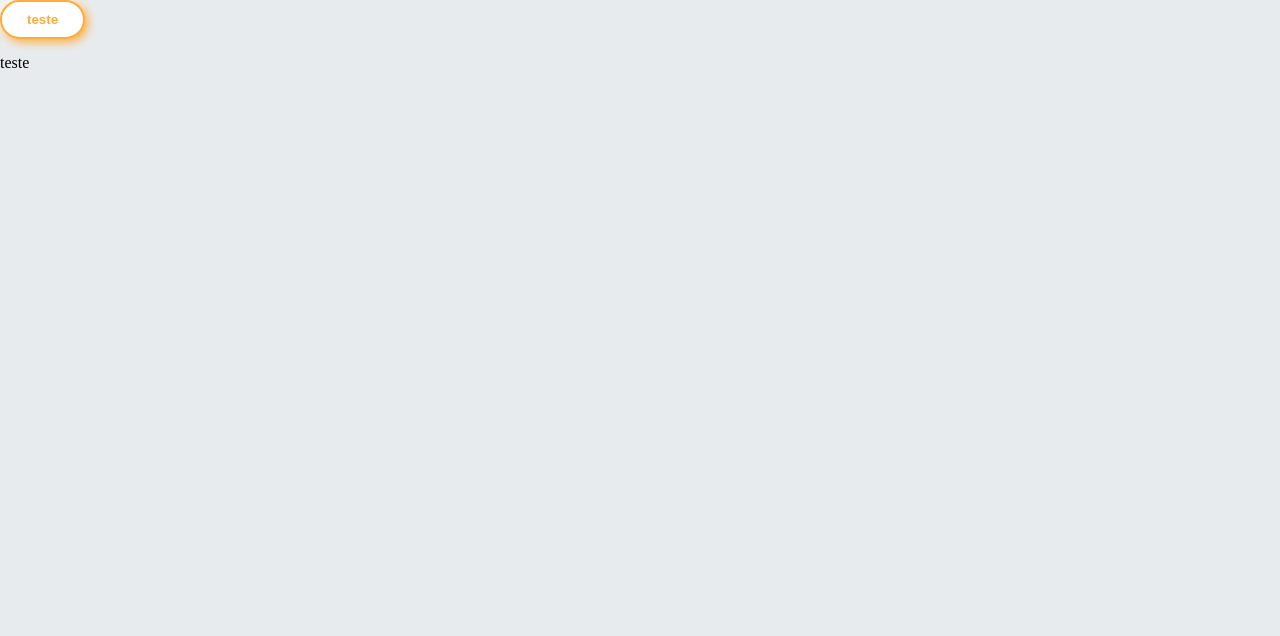
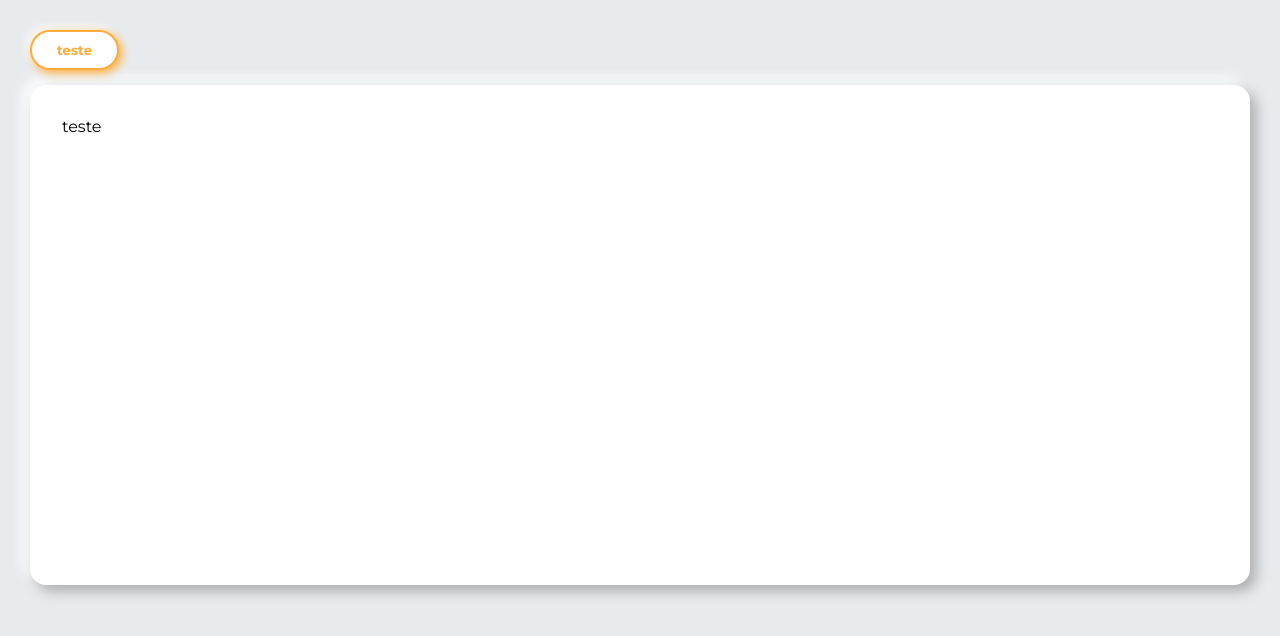
Before and after one commit to narukaioh/mega-hack3-frontend, a React (Create React App) app: page / in a window 1280 px wide. Shown: the top 636 px of the page. Built offline with nearby package versions, Linux system fonts and the light colour scheme.

Commit message:
Created style for Card component

```diff
--- a/src/components/Button/button.scss
+++ b/src/components/Button/button.scss
@@ -12,12 +12,12 @@ button {
   &.default {
     color: $primary;
     border: 2px solid $primary;
-    background: $primaryBackground;
+    background: $background;
     box-shadow:  3px 3px 10px $primary, -3px -3px 10px #ffffff;
 
     &:hover {
       background: $primary;
-      color: $primaryBackground;
+      color: $background;
     }
 
     &:active {
--- a/src/components/Card/card.scss
+++ b/src/components/Card/card.scss
@@ -1,3 +1,11 @@
+@import '../variables.scss';
+
 .card-box {
-
+  border-radius: 16px;
+  background: $background;
+  box-shadow:  6px 6px 14px #a9acae, -6px -6px 14px #FFF;
+  padding: 2rem;
+  width: 100%;
+  height: 500px;
+  margin-bottom: 15px;
 }
--- a/src/components/style.scss
+++ b/src/components/style.scss
@@ -1,9 +1,11 @@
 @import url('https://fonts.googleapis.com/css2?family=Montserrat:ital,wght@0,100;0,200;0,300;0,400;0,500;0,600;0,700;0,800;0,900;1,100;1,200;1,300;1,400;1,500;1,600;1,700;1,800;1,900&display=swap');
 @import './variables.scss';
 @import './Button/button.scss';
+@import './Card/card.scss';
 
 * {
   box-sizing: border-box;
+  font-family: "Montserrat";
 }
 
 html, body {
@@ -12,6 +14,6 @@ html, body {
 }
 
 body {
-  font-family: $fontFamily;
   background: #e8ebee;
+  padding: 30px;
 }
--- a/src/components/variables.scss
+++ b/src/components/variables.scss
@@ -1,3 +1,3 @@
 $primary: #FFAC3A;
-$primaryBackground: #fff;
+$background: #fff;
 $fontFamily: "Montserrat, sans-serif";
```
